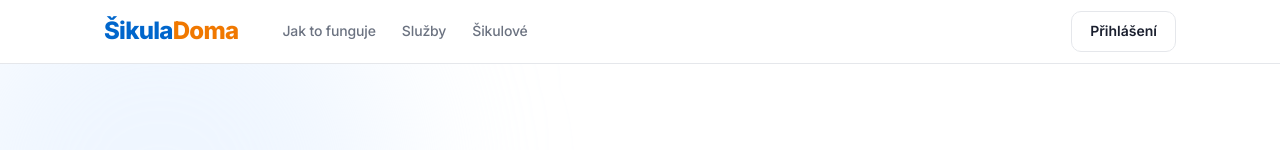
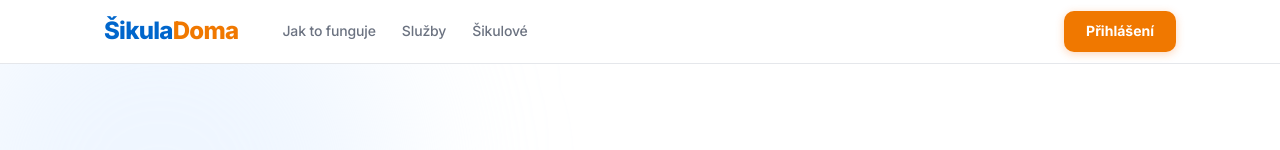
Before and after one commit to SaraSara2026/sikuladoma, a React (Vite) app: page / in a window 1280 px wide. Shown: the top 150 px of the page. Built offline with nearby package versions, Linux system fonts and the light colour scheme; no server answers.

Commit message:
ui(header): Přihlášení v oranžové barvě (solid orange button)

```diff
--- a/src/components/Header.jsx
+++ b/src/components/Header.jsx
@@ -91,9 +91,9 @@ export default function Header({ T, BtnPrimary, onHome, onScrollTo, onOrder, onL
           ) : (
             <button
               onClick={onLogin}
-              style={{ background: "#fff", border: `1.5px solid ${T.border}`, borderRadius: 10, cursor: "pointer", fontSize: 14, fontWeight: 600, color: T.ink, padding: "8px 18px", transition: "all .14s", fontFamily: "inherit" }}
-              onMouseEnter={e => { e.currentTarget.style.borderColor = T.orange; e.currentTarget.style.color = T.orange; }}
-              onMouseLeave={e => { e.currentTarget.style.borderColor = T.border; e.currentTarget.style.color = T.ink; }}
+              style={{ background: T.orange, border: "none", borderRadius: 10, cursor: "pointer", fontSize: 14, fontWeight: 700, color: "#fff", padding: "9px 22px", transition: "all .14s", fontFamily: "inherit", boxShadow: "0 2px 8px rgba(249,115,22,.3)" }}
+              onMouseEnter={e => { e.currentTarget.style.background = T.orangeDk || "#EA580C"; e.currentTarget.style.boxShadow = "0 4px 12px rgba(249,115,22,.4)"; }}
+              onMouseLeave={e => { e.currentTarget.style.background = T.orange; e.currentTarget.style.boxShadow = "0 2px 8px rgba(249,115,22,.3)"; }}
             >
               Přihlášení
             </button>
```
